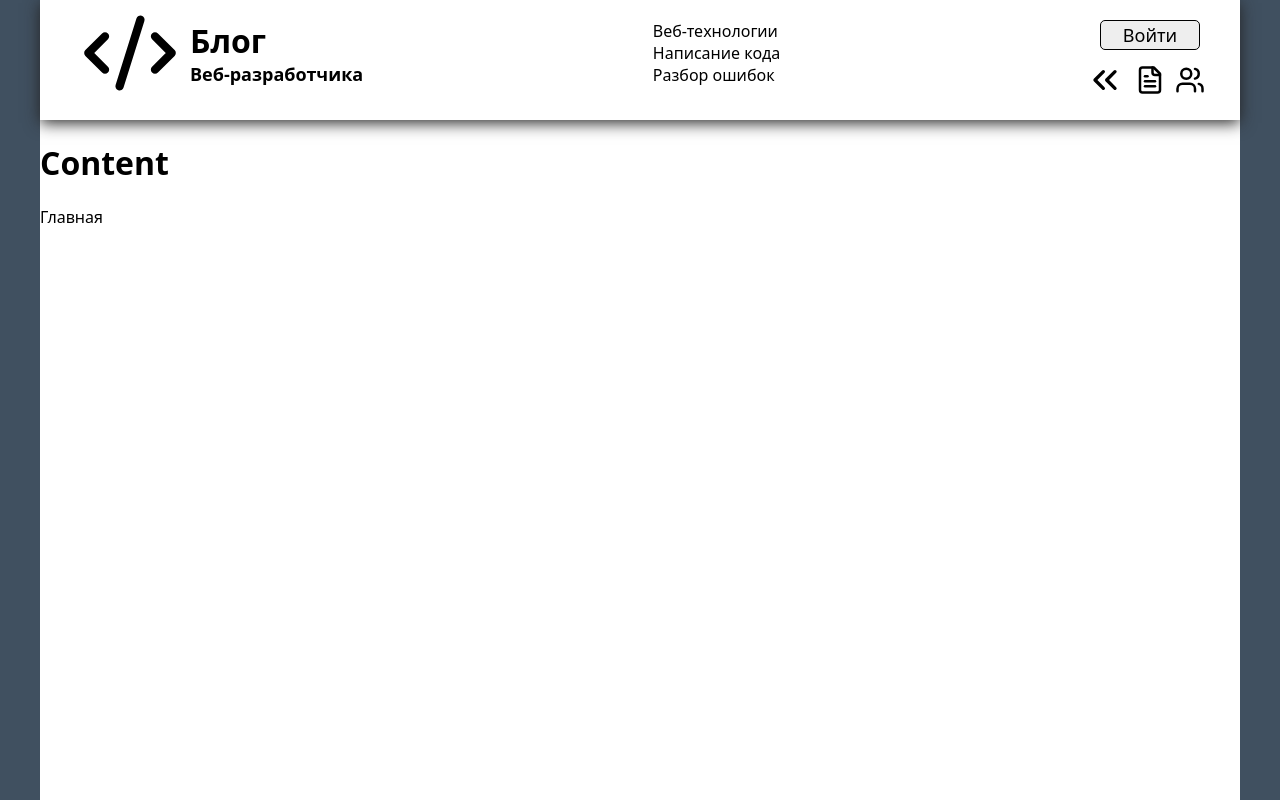
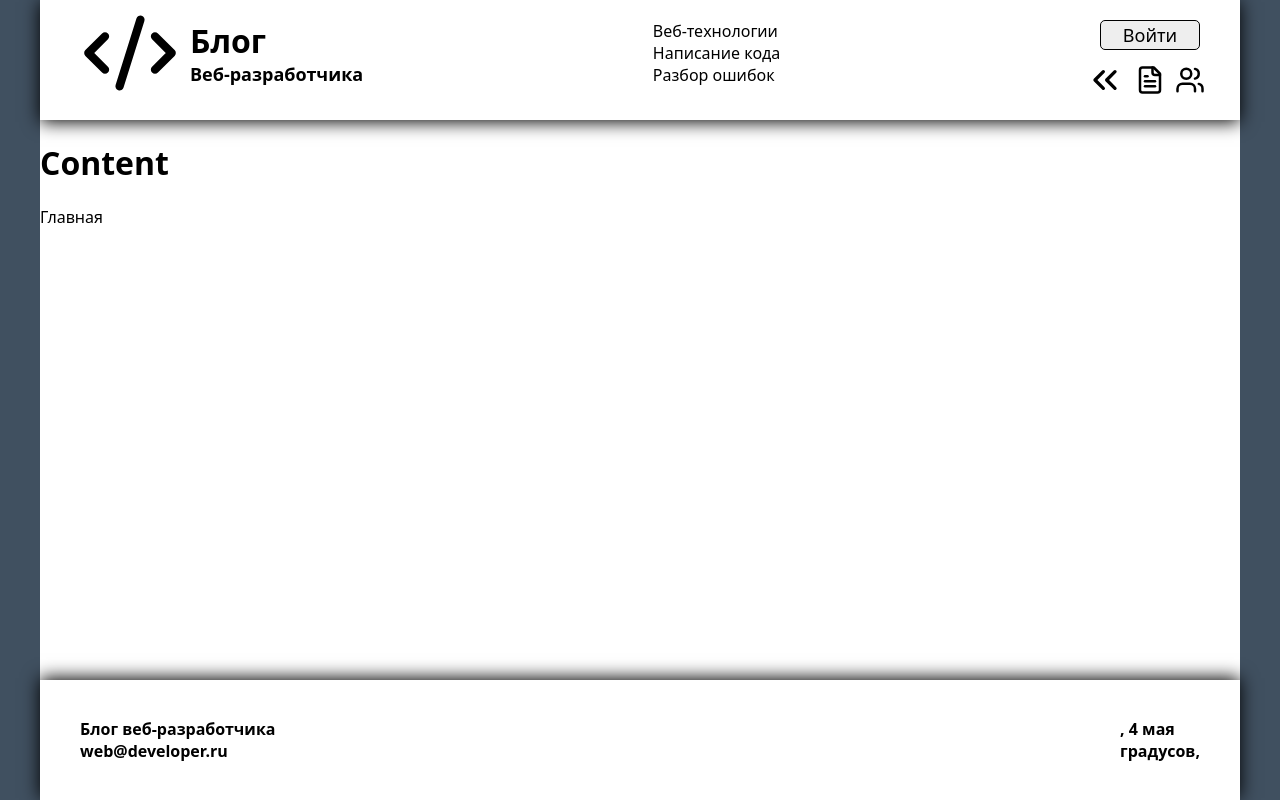
Before and after one commit to DiRouzzz/blog, a React (Vite) app: page / in a window 1280 px wide. Shown: the top 800 px of the page. Built offline with nearby package versions, Linux system fonts and the light colour scheme; no server answers; the HTML template or start-up script is replaced by a standard one.

Commit message:
Реализовать футер

```diff
--- a/src/App.jsx
+++ b/src/App.jsx
@@ -1,7 +1,7 @@
 import { Route, Routes } from 'react-router-dom';
 
 import styled from 'styled-components';
-import { Header } from './components';
+import { Header, Footer } from './components';
 
 const Content = styled.div`
   padding: 120px 0;
@@ -15,18 +15,7 @@ const AppColumn = styled.div`
   min-height: 100%;
   margin: 0 auto;
   background-color: white;
-  height: 2000px;
 `;
-
-// const Head = styled.div`
-//   height: 120px;
-//   max-width: 1280px;
-//   margin-inline: auto;
-//   background-color: white;
-//   border: solid;
-// `;
-
-const Footer = () => <div>Footer</div>;
 
 function App() {
   return (
--- /dev/null
+++ b/src/components/footer/footer.jsx
@@ -0,0 +1,53 @@
+import { useEffect, useState } from 'react';
+import styled from 'styled-components';
+
+const FooterContainer = ({ className }) => {
+  const [weatherInfo, setWeatherInfo] = useState({});
+
+  useEffect(() => {
+    fetch(
+      'https://api.openweathermap.org/data/2.5/weather?q=Saratov&units=metric&lang=ru&appid=ff5795b3082633d4898527135e49a80d'
+    )
+      .then((res) => res.json())
+      .then(({ name, main, weather }) => {
+        setWeatherInfo({
+          name,
+          temperature: Math.round(main.temp),
+          weather: weather[0].description,
+        });
+      });
+  }, []);
+
+  return (
+    <div className={className}>
+      <div>
+        <div>Блог веб-разработчика</div>
+        <div>web@developer.ru</div>
+      </div>
+      <div>
+        <div>
+          {weatherInfo.name},{' '}
+          {new Date().toLocaleDateString('ru', {
+            day: 'numeric',
+            month: 'long',
+          })}
+        </div>
+        <div>
+          {weatherInfo.temperature} градусов, {weatherInfo.weather}
+        </div>
+      </div>
+    </div>
+  );
+};
+
+export const Footer = styled(FooterContainer)`
+  display: flex;
+  justify-content: space-between;
+  align-items: center;
+  width: 1200px;
+  height: 120px;
+  padding: 20px 40px;
+  box-shadow: rgb(0, 0, 0) 0px -2px 17px;
+  background-color: white;
+  font-weight: bold;
+`;
--- a/src/components/header/header.jsx
+++ b/src/components/header/header.jsx
@@ -23,6 +23,6 @@ export const Header = styled(HeaderContainer)`
   width: 1200px;
   height: 120px;
   padding: 20px 40px;
-  box-shadow: 0px 3px 15px #242424;
+  box-shadow: rgb(0, 0, 0) 0px 2px 17px;
   background-color: white;
 `;
--- a/src/components/index.js
+++ b/src/components/index.js
@@ -1,2 +1,3 @@
 export * from './header/header';
 export * from './icon/icon';
+export * from './footer/footer';
```
